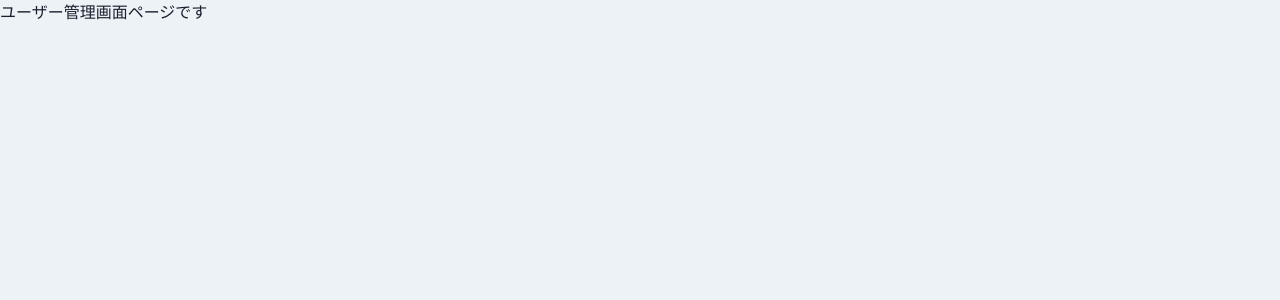
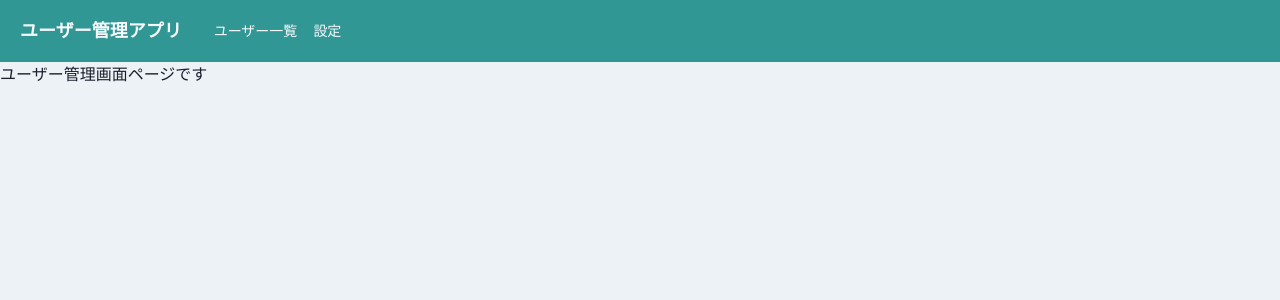
Before and after one commit to soar1219/test-app, a React (Create React App) app: page /home/user-manegemant in a window 1280 px wide. Shown: the top 300 px of the page. Built offline with nearby package versions, Linux system fonts and the light colour scheme.

Commit message:
ヘッダーの作成

```diff
--- a/package.json
+++ b/package.json
@@ -3,6 +3,7 @@
   "version": "0.1.0",
   "private": true,
   "dependencies": {
+    "@chakra-ui/icons": "^2.1.1",
     "@chakra-ui/react": "^2.8.1",
     "@emotion/react": "^11.11.1",
     "@emotion/styled": "^11.11.0",
--- /dev/null
+++ b/src/components/organisms/layout/Header.tsx
@@ -0,0 +1,44 @@
+import { FC, memo } from "react";
+import { Flex, Heading, Link, Box, IconButton, Drawer, DrawerOverlay, DrawerContent, DrawerBody, Button, useDisclosure } from "@chakra-ui/react";
+import { HamburgerIcon } from "@chakra-ui/icons"
+
+export const Header: FC = memo(() => {
+    const { isOpen, onClose, onOpen } = useDisclosure();
+    return(
+        <>
+            <Flex as="nav"
+                bg="teal.500"
+                color="gray.50"
+                align="center"
+                justify="space-between"
+                padding={{base: 3, md: 5}}
+                >
+                <Flex align="center" as="a" mr={8} _hover={{cursor: "pointer"}}>
+                    <Heading as="h1" fontSize={{base: "md" , md:"lg"}}>ユーザー管理アプリ</Heading>
+                </Flex>
+                <Flex align="center" fontSize="sm" flexGrow={2} display={{base: "none" ,md: "flex"}}>
+                    <Box pr={4}>
+                        <Link>ユーザー一覧</Link>
+                    </Box>
+                    <Link>設定</Link>
+                </Flex>
+                <IconButton aria-label="メニューボタン"
+                            icon={<HamburgerIcon />}
+                            size="sm"
+                            variant="unstyled"
+                            display={{base: "block", md: "none"}} onClick={onOpen}/>
+            </Flex>
+            <Drawer placement="left" size="xs" onClose={onClose} isOpen={isOpen}>
+                <DrawerOverlay>
+                    <DrawerContent>
+                        <DrawerBody p={0} bg="gray.100" >
+                            <Button w="100%">TOP</Button>
+                            <Button w="100%">ユーザー一覧</Button>
+                            <Button w="100%">設定</Button>
+                        </DrawerBody>
+                    </DrawerContent>
+                </DrawerOverlay>
+            </Drawer>
+        </>
+    )
+})
--- /dev/null
+++ b/src/components/templates/HeaderLayout.tsx
@@ -0,0 +1,16 @@
+import { FC, ReactNode, memo } from "react";
+import { Header } from "../organisms/layout/Header";
+
+type Props = {
+    children: ReactNode;
+}
+
+export const HeaderLayout: FC<Props> = memo((props) => {
+    const { children } = props;
+    return(
+        <>
+            <Header />
+            { children }
+        </>
+    )
+})
--- a/src/router/Root.tsx
+++ b/src/router/Root.tsx
@@ -5,13 +5,14 @@ import { Home } from "../components/pages/Home";
 import { UserManegement } from "../components/pages/UserManegement";
 import { Setting } from "../components/pages/Setting";
 import { Page404 } from "../components/pages/Page404";
+import { HeaderLayout } from "../components/templates/HeaderLayout";
 
 export const Root: FC = memo(() => {
     return (
         <Routes>
             <Route path="/" element={<Login />} />
-            <Route path="/home" element={<Home />} />
-            <Route path="/home/user-manegemant" element={<UserManegement />} />
+            <Route path="/home" element={<HeaderLayout><Home /></HeaderLayout>} />
+            <Route path="/home/user-manegemant" element={<HeaderLayout><UserManegement /></HeaderLayout>} />
             <Route path="/setting" element={<Setting />} />
             <Route path='/*' element={<Page404/>} />
         </Routes>
```
Also changed, not shown: 1 other file (tests, documents, lock files or other folders).
